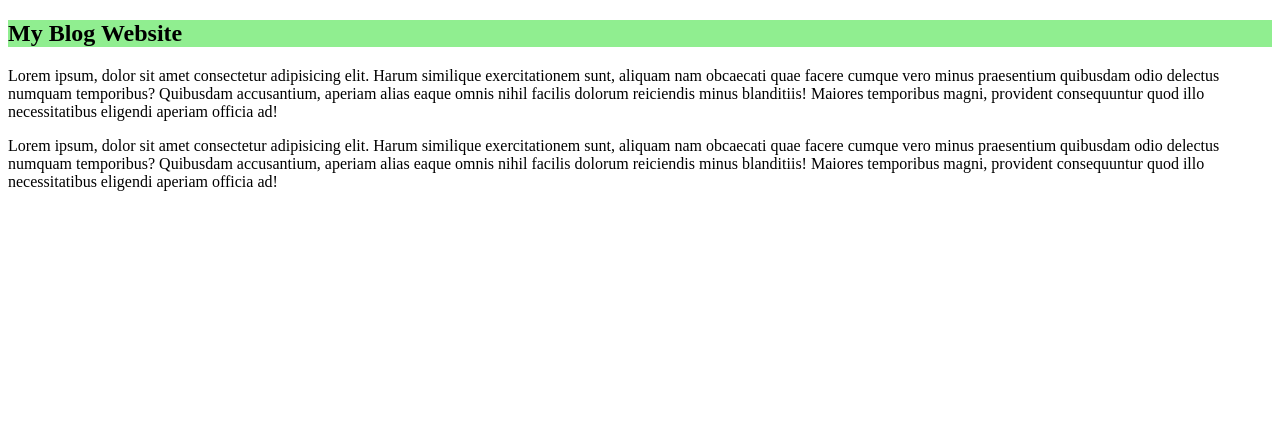
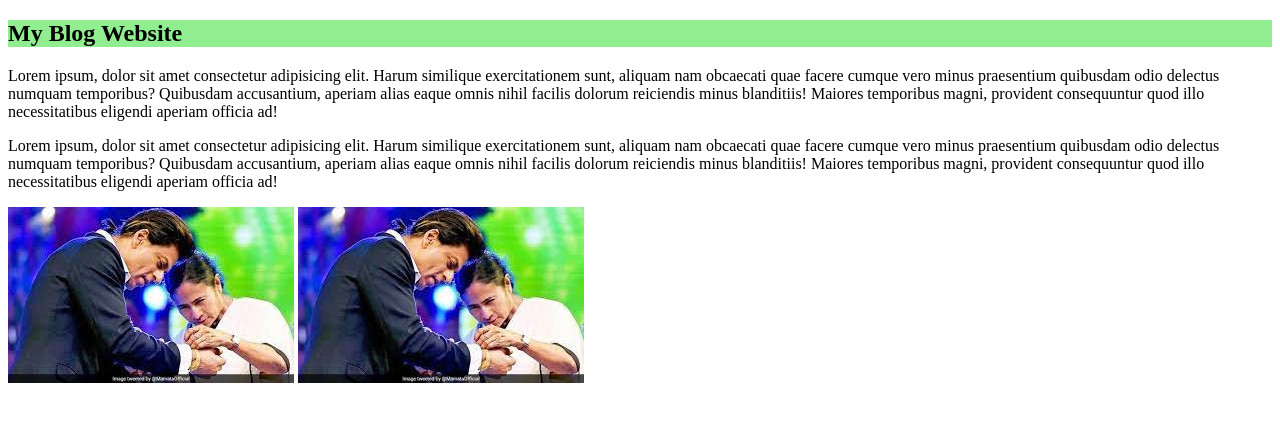
Before and after one commit to farikul12345/my-second-repo, a plain HTML site: page index.html in a window 1280 px wide. Drawn offline with Linux system fonts and the light colour scheme.

Commit message:
commit images

```diff
--- a/index.html
+++ b/index.html
@@ -15,5 +15,7 @@
     <div>
         <p>Lorem ipsum, dolor sit amet consectetur adipisicing elit. Harum similique exercitationem sunt, aliquam nam obcaecati quae facere cumque vero minus praesentium quibusdam odio delectus numquam temporibus? Quibusdam accusantium, aperiam alias eaque omnis nihil facilis dolorum reiciendis minus blanditiis! Maiores temporibus magni, provident consequuntur quod illo necessitatibus eligendi aperiam officia ad!</p>
     </div>
+    <img src="images/download (2).jfif" alt="">
+    <img src="images/download (2).jfif" alt="">
 </body>
 </html>
```
Also changed, not shown: Images/download (1).jfif (added), Images/download (10).jfif (added), Images/download (2).jfif (added), Images/download (3).jfif (added), Images/download (4).jfif (added), Images/download (5).jfif (added), Images/download (6).jfif (added), Images/download (7).jfif (added), Images/download (8).jfif (added), Images/download (9).jfif (added), Images/download.jfif (added).
